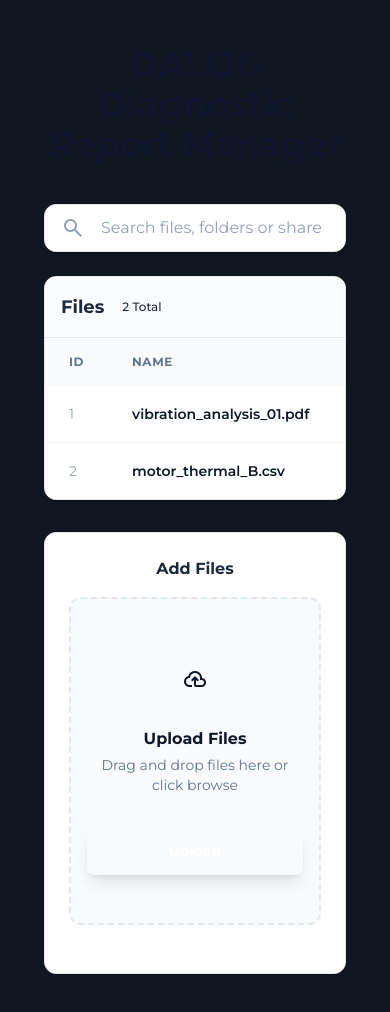
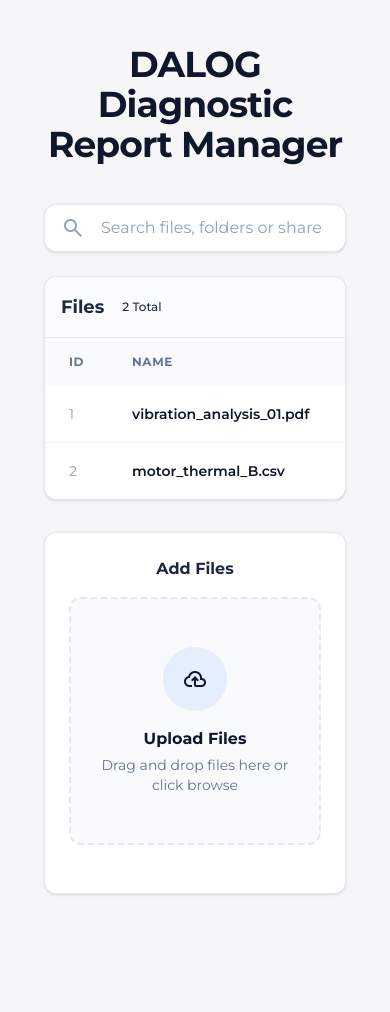
Before and after one commit to dilopezch/diagnostic-report-manager, a React (Vite) app: page / in a window 390 px wide. Shown: the top 1012 px of the page. After the commit the page ends 938 px from the top, so only its background shows below. Built offline with nearby package versions, Linux system fonts and the light colour scheme.

Commit message:
show upload button only when there is a file

```diff
--- a/src/features/reports/ReportUpload.tsx
+++ b/src/features/reports/ReportUpload.tsx
@@ -85,7 +85,7 @@ export default function ReportUpload() {
           onDragEnter={handleDragEnter}
           onDragLeave={handleDragLeave}>
           <div
-            className="size-16 rounded-full bg-primary/10 flex items-center justify-center text-primary group-hover:scale-110 transition-transform">
+            className="size-16 rounded-full bg-blue-500/10 flex items-center justify-center text-primary group-hover:scale-110 transition-transform">
             <span className="material-symbols-outlined text-4xl">cloud_upload</span>
           </div>
           <div className="flex flex-col items-center gap-1" >
@@ -93,15 +93,18 @@ export default function ReportUpload() {
             </p>
             <p className="text-slate-500 dark:text-slate-400 text-sm text-center">{file ? file.name : "Drag and drop files here or click browse"}</p>
           </div>
-          <button
+          {
+            file &&
+            <button
             id='upload-btn'
-            className="mt-4 flex w-full cursor-pointer items-center justify-center rounded-lg h-12 px-6 bg-primary text-white text-sm font-bold shadow-lg shadow-primary/20 hover:bg-primary/90 transition-colors"
+            className="mt-4 flex w-full cursor-pointer items-center justify-center rounded-lg h-12 px-6 bg-blue-500 text-white text-sm font-bold shadow-lg shadow-primary/20 hover:bg-blue-500/90 transition-colors"
             onClick={handleUpload}
             disabled={!file || uploading}
             aria-busy={uploading}
             aria-label={uploading ? 'Uploading file' : 'Upload selected file'}>
             <span id='upload-spn' className="truncate">{uploading ? 'Uploading...' : 'Upload'}</span>
           </button>
+          }
           <input
             ref={fileInput}
             id="file-input"
--- a/src/features/reports/ReportsList.tsx
+++ b/src/features/reports/ReportsList.tsx
@@ -15,39 +15,10 @@ export default function ReportsList() {
     return reports.filter((r) => r.name.toLowerCase().includes(q))
   }, [query, reports])
 
-  if (loading) {
-    return (
-      <div className="card">
-        <p role="status" aria-live="polite">
-          Loading reports...
-        </p>
-      </div>
-    )
-  }
-
-  if (error) {
-    return (
-      <div className="card">
-        <p
-          style={{ color: 'red' }}
-          role="alert"
-          aria-live="assertive"
-        >
-          Error: {error}
-        </p>
-        <button
-          onClick={loadReports}
-          aria-label="Retry loading reports"
-        >
-          Retry
-        </button>
-      </div>
-    )
-  }
 
   return (
     <div className="flex-2 w-full min-w-0">
-      <div className="w-full md:w-[400px] lg:w-[600px]">
+      <div className="w-full">
         <label className="flex flex-col w-full">
           <div
             className="flex w-full items-stretch rounded-xl h-12 shadow-sm border border-slate-200 dark:border-slate-800 bg-white dark:bg-slate-900 group focus-within:ring-2 focus-within:ring-primary/20">
--- a/src/index.css
+++ b/src/index.css
@@ -3,8 +3,8 @@
 :root{
   --main_font: "Montserrat", sans-serif;
   --primary: #135bec;
-  --background-light: #f6f6f8;
-  --background-dark: #101622;
+  --background: #f6f6f8;
+
 }
 
 body {
@@ -13,5 +13,12 @@ body {
   padding: 20px;
   text-align: center;
   font-family: var(--main_font);
-  background-color: var(--background-dark);
+  background-color: var(--background);
 }
+
+
+@media (prefers-color-scheme: dark) {
+  :root {
+    --background: #101622;
+  }
+}
```
